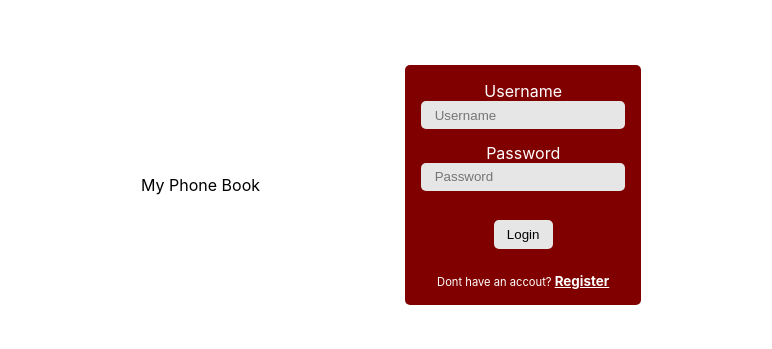
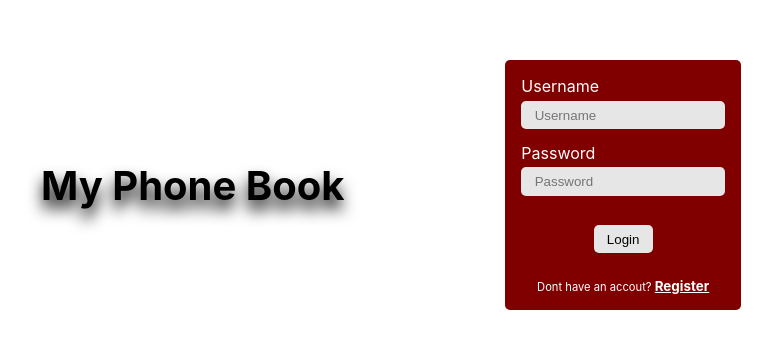
Before and after one commit to Yousef-Baytam/reactjs_nodejs_adress_book, a React (Create React App) app in the folder frontend/: page / in a window 1280 px wide. Shown: the part 215-564 px from the top of the page, without its empty margins (249-1021 px from the left). Built offline with nearby package versions, Linux system fonts and the light colour scheme.

Commit message:
Styled the brand and the phone number input field

```diff
--- a/frontend/src/App.css
+++ b/frontend/src/App.css
@@ -134,10 +134,24 @@
 .auth-container {
   text-align: center;
   height: 100vh;
-  width: 500px;
+  width: 700px;
   display: flex;
   align-items: center;
   justify-content: space-between;
+}
+
+.brand {
+  font-size: 2.5em;
+  text-shadow: 0px 10px 15px black;
+  font-weight: 700;
+}
+
+.PhoneInputInput {
+  margin: 0;
+}
+
+.drop {
+  margin-top: 1em;
 }
 
 form {
@@ -151,6 +165,11 @@ form {
   flex-direction: column;
   align-items: center;
   justify-content: space-between;
+}
+
+form label {
+  float: left;
+  margin-bottom: 0.3em;
 }
 
 .form-content {
--- a/frontend/src/pages/Auth.js
+++ b/frontend/src/pages/Auth.js
@@ -62,7 +62,7 @@ export default function Auth(props) {
     return (
         <>
             <div className='auth-container'>
-                <div>
+                <div className='brand'>
                     My Phone Book
                 </div>
                 <form className={`${ fadeIn ? 'fade-out' : '' } ${ fadeOut ? 'fade-in' : '' } ${ loginDnone ? 'translate' : '' }`}
--- a/frontend/src/pages/Contacts.js
+++ b/frontend/src/pages/Contacts.js
@@ -135,7 +135,7 @@ export default function Contacts(props) {
                         value={props.phone}
                         onChange={props.setPhone} />
                 </div>
-                <div className='layer-1'>
+                <div className='layer-1 drop'>
                     <label htmlFor='status'> Relationship Status</label><br />
                     <select value={props.relationshipStatus} onChange={(e) => props.setRelationshipStatus(e.target.value)} id='status' className='layer-1'>
                         <option value="None">None</option>
```
